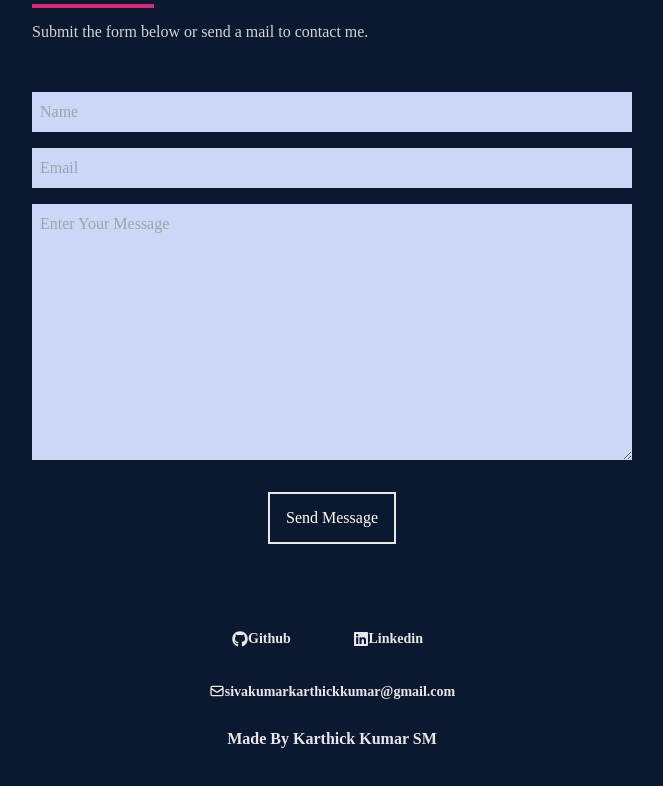
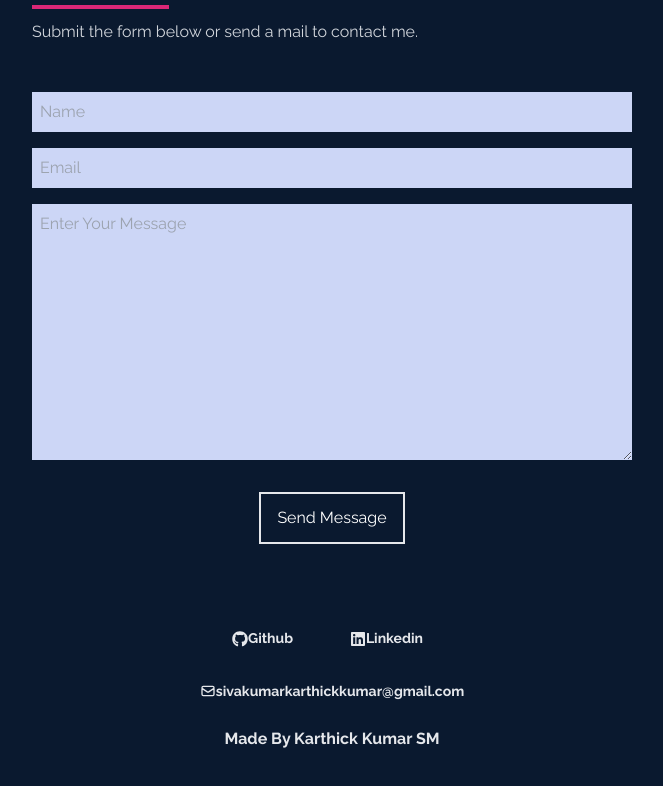
Before and after one commit to karthickkumarsm/React_portfolio, a React (Vite) app: page / in a window 1280 px wide. Shown: the part 3363-4149 px from the top of the page, without its empty margins (308-971 px from the left). Built offline with nearby package versions, Linux system fonts and the light colour scheme.

Commit message:
updated experience

```diff
--- a/src/index.css
+++ b/src/index.css
@@ -1,8 +1,9 @@
+@import url('https://fonts.googleapis.com/css2?family=Raleway:wght@300;400;500;600;700;800;900&display=swap');
+
 @tailwind base;
 @tailwind components;
 @tailwind utilities;
 
-@import url('https://fonts.googleapis.com/css2?family=Raleway:wght@300;400;500;600;700;800;900&display=swap');
 
 @layer base{
     body{
```
